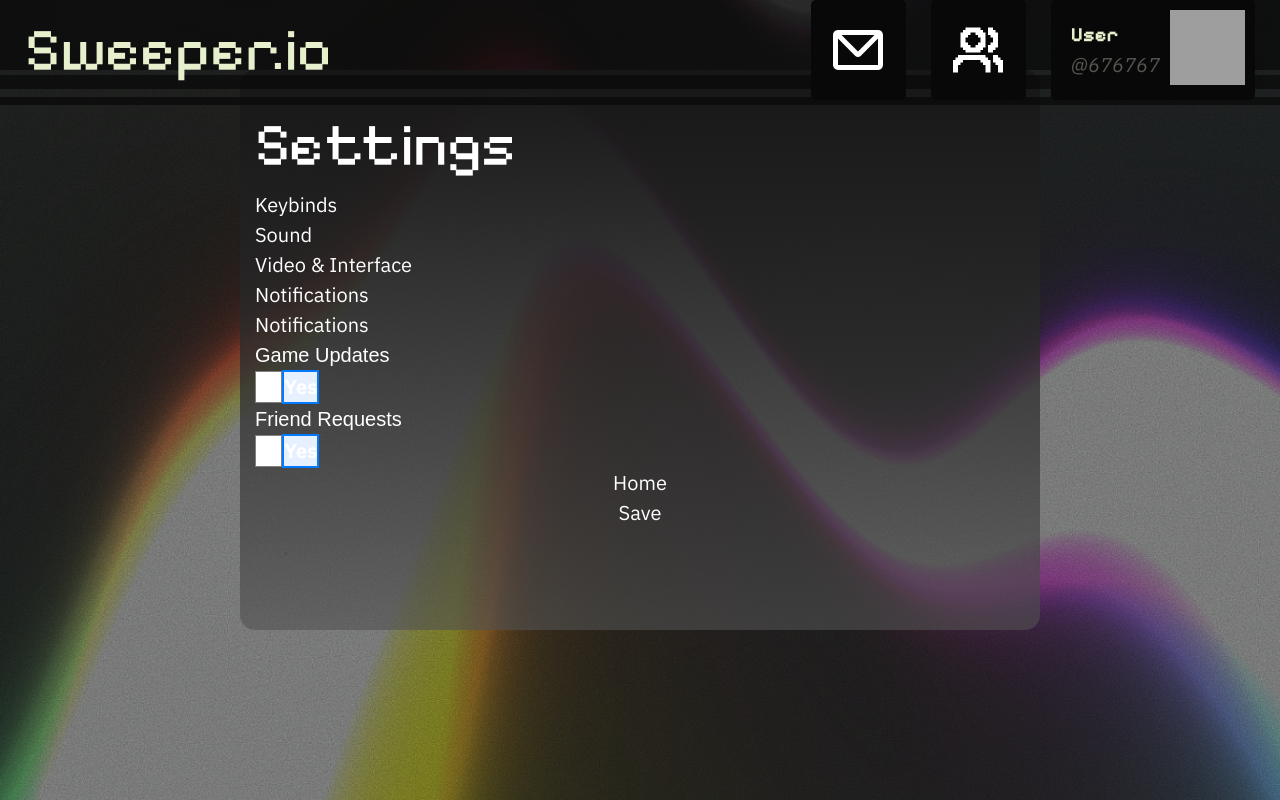
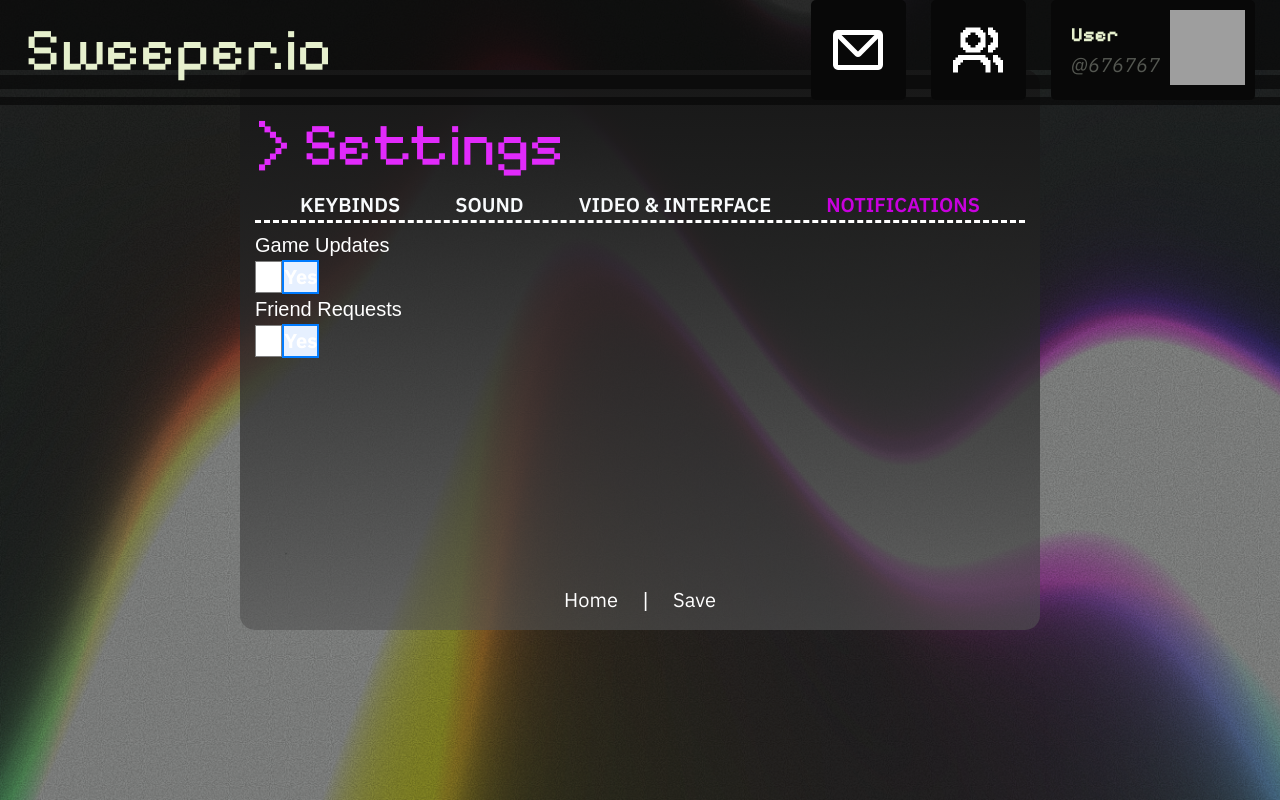
Before and after one commit to ClaraY05/cs35l-project-minesweeper, a React (Vite) app in the folder frontend/: page /settings/notifications in a window 1280 px wide. Built offline with nearby package versions, Linux system fonts and the light colour scheme; grey boxes are pictures that could not be loaded.

Commit message:
Added UI for keybinds section of settings

```diff
--- a/frontend/src/pages/Settings/Keybinds.tsx
+++ b/frontend/src/pages/Settings/Keybinds.tsx
@@ -2,15 +2,14 @@ import KeybindSetter from "./components/AddKey";
 
 const Keybinds = () => {
     return (
-        <div>
-            <h2>Keybinds</h2>
-            <div>
+        <div className="w-full">
+            <div className="p-2">
                 <KeybindSetter defaultAction="Game Action 1" defaultKey="Keybind 1" thisClassName="Game"/>
                 <KeybindSetter defaultAction="Game Action 2" defaultKey="Keybind 2" thisClassName="Game"/>
                 <KeybindSetter defaultAction="Game Action 3" defaultKey="Keybind 3" thisClassName="Game"/>
                 <KeybindSetter defaultAction="Game Action 4" defaultKey="Keybind 4" thisClassName="Game"/>
             </div>
-            <div>
+            <div className="p-3">
                 <KeybindSetter defaultAction="Sub Action 1" defaultKey="Keybind 1" thisClassName="Sub"/>
                 <KeybindSetter defaultAction="Sub Action 2" defaultKey="Keybind 2" thisClassName="Sub"/>
                 <KeybindSetter defaultAction="Sub Action 3" defaultKey="Keybind 3" thisClassName="Sub"/>
--- a/frontend/src/pages/Settings/Notifications.tsx
+++ b/frontend/src/pages/Settings/Notifications.tsx
@@ -4,7 +4,6 @@ const Notifications = () => {
     let bool: string[] = ["No","Yes"];
     return (
         <div>
-            <h2>Notifications</h2>
             <Selector label="Game Updates" options={bool} defaultValue="Yes"/>
             <Selector label="Friend Requests" options={bool} defaultValue="Yes"/>
         </div>
--- a/frontend/src/pages/Settings/Settings.tsx
+++ b/frontend/src/pages/Settings/Settings.tsx
@@ -1,23 +1,62 @@
 import React from "react";
-import { Outlet, Link } from "react-router-dom";
+import { Outlet, NavLink, Link } from "react-router-dom";
 
 const Settings = () => {
     return (
         <div className="contentDiv">
-            <h1>Settings</h1>
+            <h1 className="text-fuchsia-500">&gt; Settings</h1>
             <nav>
-                <ul>
-                    <li><Link to="keybinds">Keybinds</Link></li>
-                    <li><Link to="sound">Sound</Link></li>
-                    <li><Link to="video_interface">Video & Interface</Link></li>
-                    <li><Link to="notifications">Notifications</Link></li>
+                <ul className="flex flex-row gap-x-11 flex-wrap justify-center py-.5">
+                <li className="flex uppercase font-semibold">
+                    <NavLink
+                    to="keybinds"
+                    className={({ isActive }) =>
+                        isActive ? "text-fuchsia-600" : "text-slate-50"
+                    }
+                    >
+                    Keybinds
+                    </NavLink>
+                </li>
+                <li className="flex uppercase font-semibold">
+                    <NavLink
+                    to="sound"
+                    className={({ isActive }) =>
+                        isActive ? "text-fuchsia-600" : "text-slate-50"
+                    }
+                    >
+                    Sound
+                    </NavLink>
+                </li>
+                <li className="flex uppercase font-semibold">
+                    <NavLink
+                    to="video_interface"
+                    className={({ isActive }) =>
+                        isActive ? "text-fuchsia-600" : "text-slate-50"
+                    }
+                    >
+                    Video & Interface
+                    </NavLink>
+                </li>
+                <li className="flex uppercase font-semibold">
+                    <NavLink
+                    to="notifications"
+                    className={({ isActive }) =>
+                        isActive ? "text-fuchsia-600" : "text-slate-50"
+                    }
+                    >
+                    Notifications
+                    </NavLink>
+                </li>
                 </ul>
             </nav>
-            <main>
+            <hr className="border-t-3 border-dashed h-2"></hr>
+            <main className="flex flex-grow">
                 <Outlet />
             </main>
-            <button><Link to="/">Home</Link></button>
-            <button>Save</button>
+            <nav className="flex flex-row gap-x-5 flex-wrap justify-center">
+                <button><Link to="/">Home</Link></button>|
+                <button>Save</button>
+            </nav>
         </div>
     )
 }
--- a/frontend/src/pages/Settings/Sound.tsx
+++ b/frontend/src/pages/Settings/Sound.tsx
@@ -4,7 +4,6 @@ import Checkbox from "./components/CommonCheckbox";
 const Sound = () => {
     return (
         <div>
-            <h2>Sound</h2>
                 <Slider label="music"/>
                 <Slider label="sfx"/>
                 <Slider label="stereo"/>
--- a/frontend/src/pages/Settings/VideoInterface.tsx
+++ b/frontend/src/pages/Settings/VideoInterface.tsx
@@ -6,7 +6,6 @@ const VideoInterface = () => {
 
     return (
         <div>
-            <h2>Video & Interface</h2>
             <Selector label="Graphics" options={graphics}/>
             <Checkbox label="Display Tag"/>
             <Checkbox label="Display Username"/>
--- a/frontend/src/pages/Settings/components/AddKey.tsx
+++ b/frontend/src/pages/Settings/components/AddKey.tsx
@@ -38,17 +38,13 @@ const KeybindSetter: React.FC<KeybindSetterProp> = ({ defaultAction, defaultKey,
         <div
         tabIndex={0} // needed to focus the div
         onKeyDown={handleKeyDown}
-        className={thisClassName}
+        className={`{thisClassName} w-full flex flex-row p-1`}
         >
-        <strong>{keybind.action}: </strong>
+        <strong className="uppercase font-semibold text-neutral-300 pl-15 pr-45">{keybind.action} </strong>
 
         <span
             onClick={() => setListening(true)}
-            onMouseEnter={() => setHover(true)}  // update hover state
-            onMouseLeave={() => setHover(false)} // update hover state
-            style={{
-                color: hover ? "blue" : "black",
-              }}>
+            className="uppercase font-semibold text-slate-50 hover:text-fuchsia-600 text-neutral-50">
             {listening ? "Press a key..." : normalizeKey(keybind.key)}
         </span>
         </div>
```
